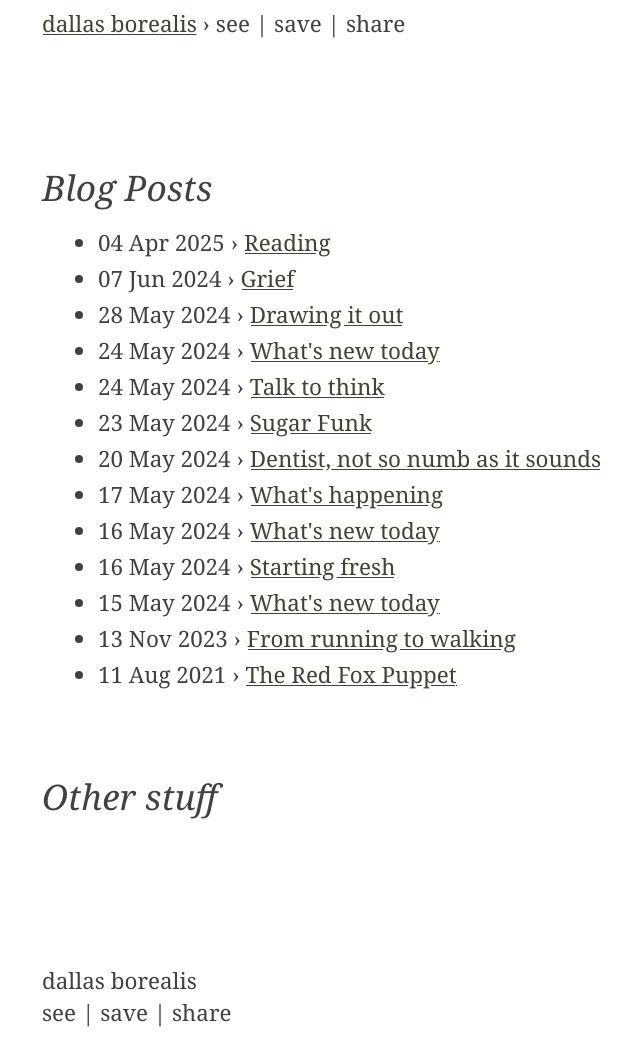
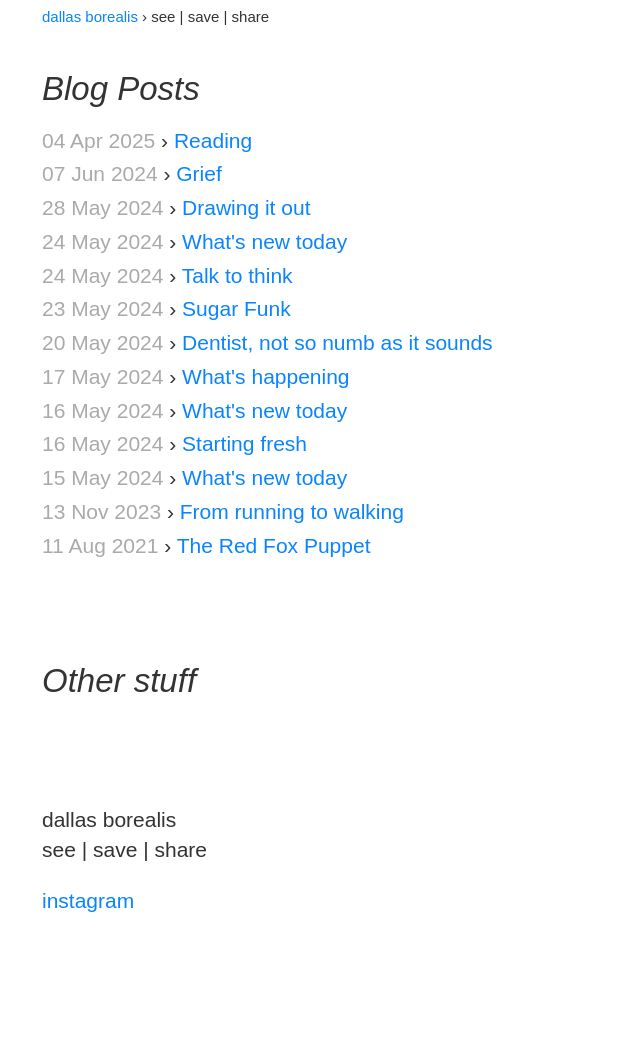
Before and after one commit to dallas-borealis/dallas-borealis.github.io, a Jekyll site: the page built from index.html, in a window 1280 px wide. Shown: the whole page, without its empty margins (118-758 px from the left). Built offline with Jekyll 4.4.1, drawn with Linux system fonts in a browser that asks for light colours; after the commit the page ends 937 px from its top, so only the background shows below that.

Commit message:
Update default.html

```diff
--- a/_layouts/default.html
+++ b/_layouts/default.html
@@ -5,26 +5,32 @@
    <title>{{ page.title }}</title>
    <meta name="author" content="dallas borealis" />
    <meta name="viewport" content="width=device-width, initial-scale=1">
-   <link rel="stylesheet" href="/css/tufte.css" type="text/css" media="screen" />
+   <link rel="stylesheet" href="/css/screen.css" type="text/css" media="screen, projection" />
 
 </head>
 <body>
-  <nav>
-    <p>
-      <a href="/">dallas borealis</a> &#8250; see | save | share
-    </p>
-  </nav>
-  <article>
+   <div class="site">
+      <div class="title">
+         <a href="/">dallas borealis</a> &#8250; see | save | share
+      </div>
 
     {{ content }}
 
-  </article>
-  <footer>
-    <p>
-      dallas borealis <br />
-      see | save | share
-    </p>
-  </footer>
+  <div class="footer">
+    <div class="contact">
+       <p>
+         dallas borealis <br />
+         see | save | share
+       </p>
+     </div>
+     <div class="contact">
+        <p>
+           <a href="http://instagram/">instagram</a><br />
+        </p>
+     </div>
+     <div class="rss">
+     </div>
+  </div>
 
 
 </body>
```
